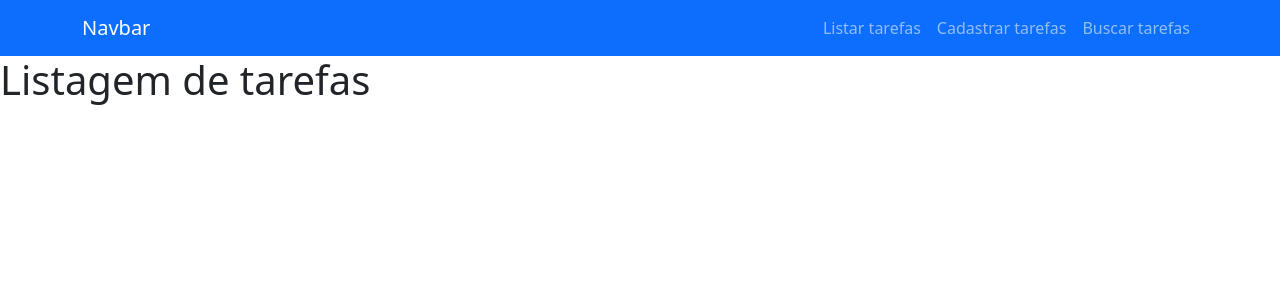
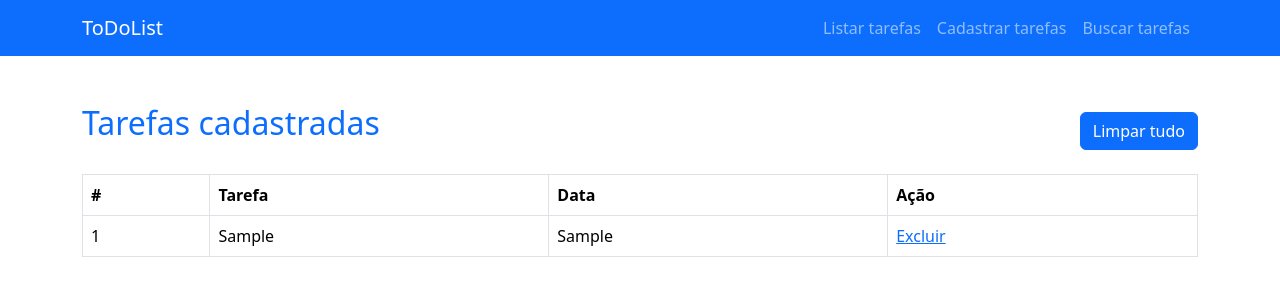
Before and after one commit to eldersb/ToDoList---Conex-o-com-banco, a PHP site: page / in a window 1280 px wide. Shown: the top 300 px of the page. Run offline with PHP 8.4, Linux system fonts and the light colour scheme; tables that the repository leaves empty or names only in its code hold one stand-in row (values such as "Sample post").

Commit message:
Capturando registros no banco e exibindo na listagem

```diff
--- a/index.php
+++ b/index.php
@@ -12,7 +12,7 @@
 
     <nav class="navbar navbar-dark navbar-expand-lg bg-primary text-white">
         <div class="container">
-            <a class="navbar-brand" href="/">Navbar</a>
+            <a class="navbar-brand" href="/">ToDoList</a>
             <button class="navbar-toggler" type="button" data-bs-toggle="collapse" data-bs-target="#navbarSupportedContent" aria-controls="navbarSupportedContent" aria-expanded="false" aria-label="Toggle navigation">
                 <span class="navbar-toggler-icon"></span>
             </button>
--- a/paginas/listagem_de_tarefas.php
+++ b/paginas/listagem_de_tarefas.php
@@ -1 +1,56 @@
-<h1>Listagem de tarefas</h1>
+<?php
+// Conexão
+try {
+    $mysqli = new mysqli("localhost", "root", "", "todolist", 3306);
+} catch(Exception $e){
+    die('Não consegui me conectar nessa bagaça!!!');
+}
+
+// Executar o SQL
+$result = $mysqli->query("SELECT * FROM tarefas");
+
+// Iterar sobre os registros
+// while($row = $result->fetch_assoc()) {
+//     echo $row['id'] . " " . $row['tarefa'] . PHP_EOL;
+// }
+
+?>
+
+
+<div class="container">
+            <div class="row">
+                <div class="col-md-12">
+                    <div class="d-flex justify-content-between align-items-end">
+                        <h2 class="text-primary mt-5">Tarefas cadastradas</h1>
+                        <a href="index.php?id=1" class="btn btn-primary">Limpar tudo</a>
+
+                    </div>
+
+                        <table class="table mt-4 table-hover table-bordered">
+                            <tr>
+                                <th scope="col">#</th>
+                                <th scope="col">Tarefa</th>
+                                <th scope="col">Data</th>
+                                <th scope="col">Ação</th>
+                            </tr>
+
+
+                                <?php
+
+                                while($row = $result->fetch_assoc()) {
+
+                                    echo "<td> ".$row['id']."</td>";
+                                    echo "<td> ".$row['tarefa']."</td>";
+                                    echo "<td> ".$row['data']."</td>";
+                                    echo "<td><a href='#'>Excluir </a></td>";
+                                    echo "<tr>";
+                                }
+
+
+                                ?>
+
+
+
+                            </tr>
+                        </table>
+</div>
```
Also changed, not shown: paginas/buscar_tarefas.php (+12 -1 lines), paginas/cadastro_de_tarefas.php (+18 -1 lines).
